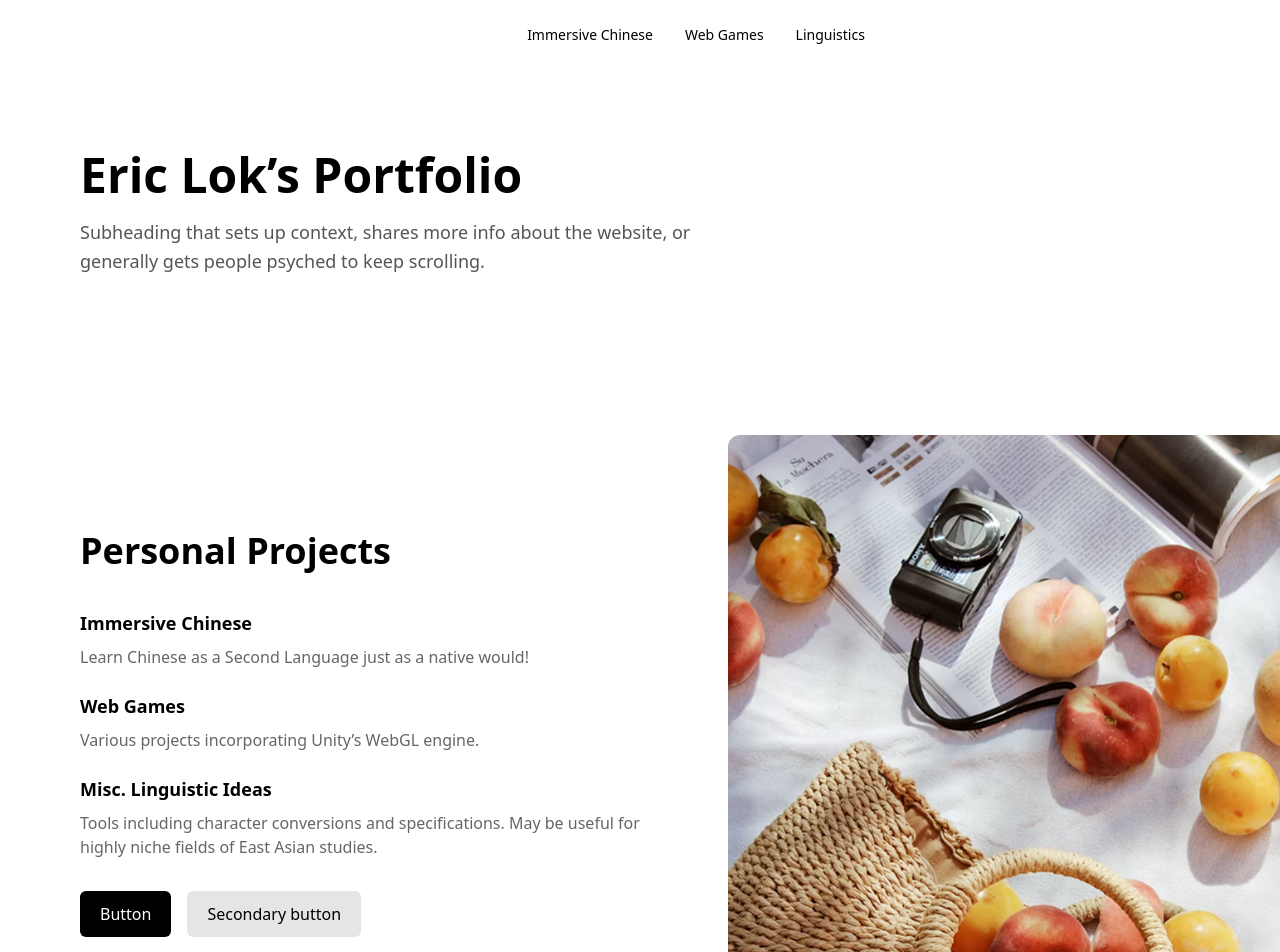
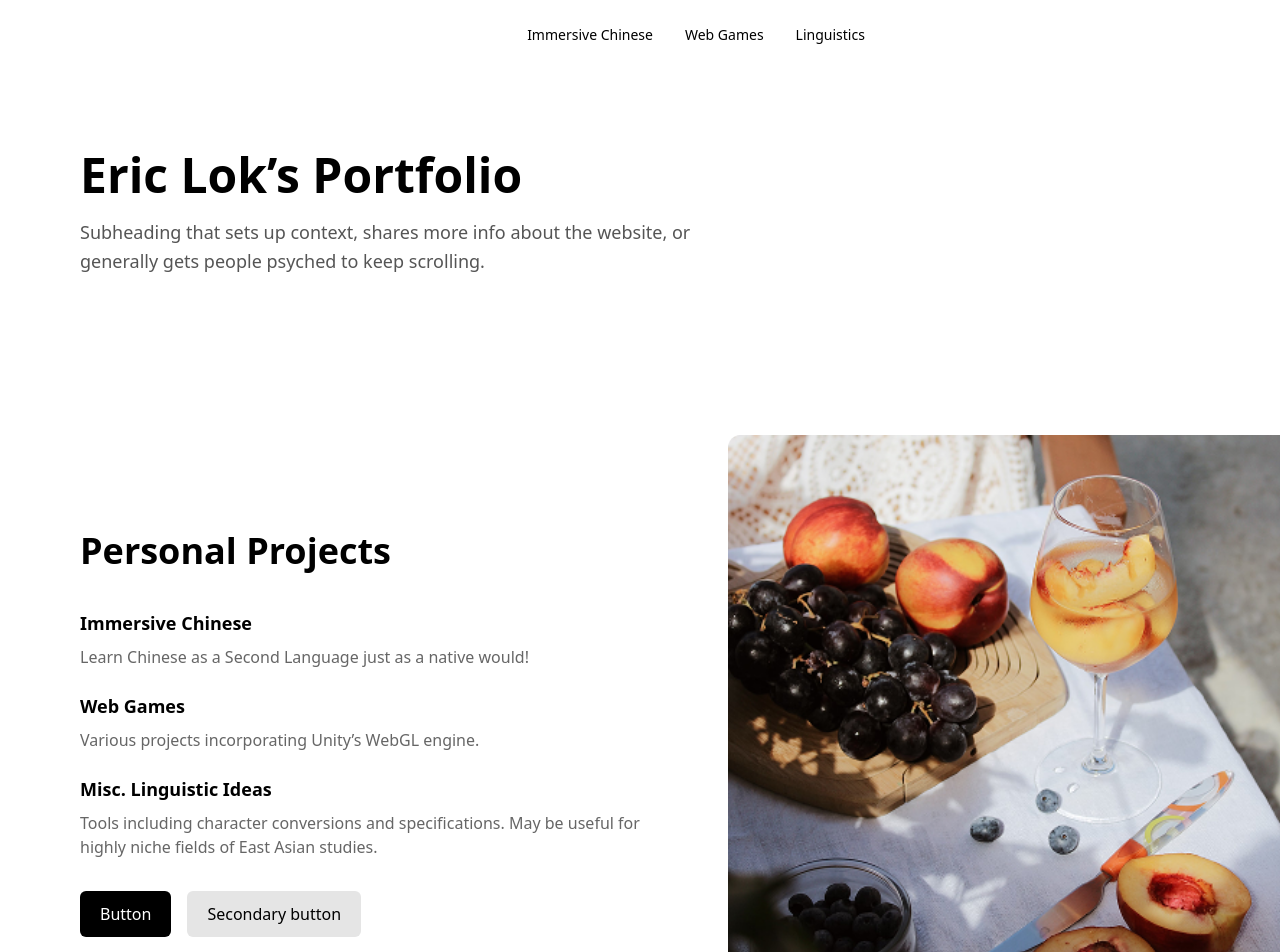
Before and after one commit to EricL22/EricL22.github.io, a React (Vite) app: page / in a window 1280 px wide. Shown: the top 952 px of the page. Built offline with nearby package versions, Linux system fonts and the light colour scheme.

Commit message:
Update Portfolio.jsx

```diff
--- a/src/components/Portfolio.jsx
+++ b/src/components/Portfolio.jsx
@@ -60,7 +60,7 @@ function Portfolio() {
         </div>
 
         <div className="personal-right">
-          <img src={reactLogo} alt="Personal project visual" />
+          <img src={viteLogo} alt="Personal project visual" />
         </div>
       </section>
 
```
